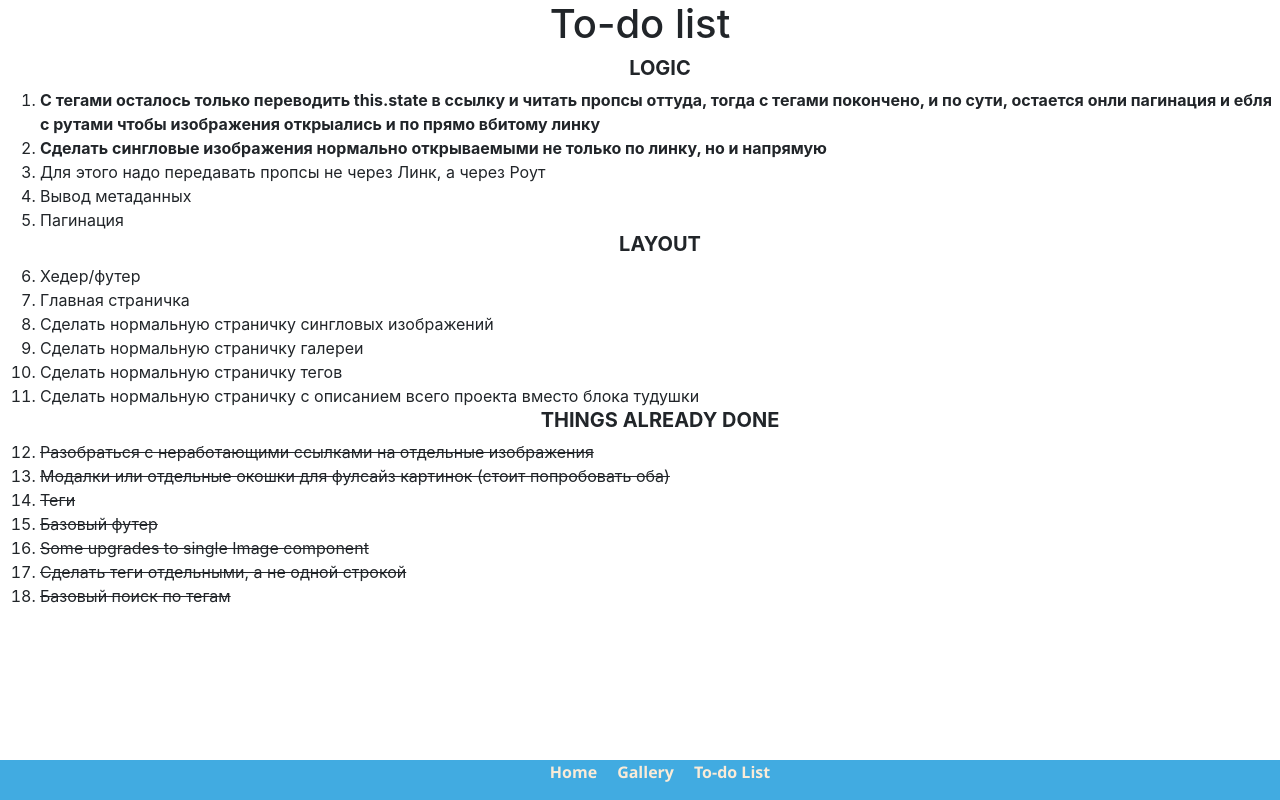
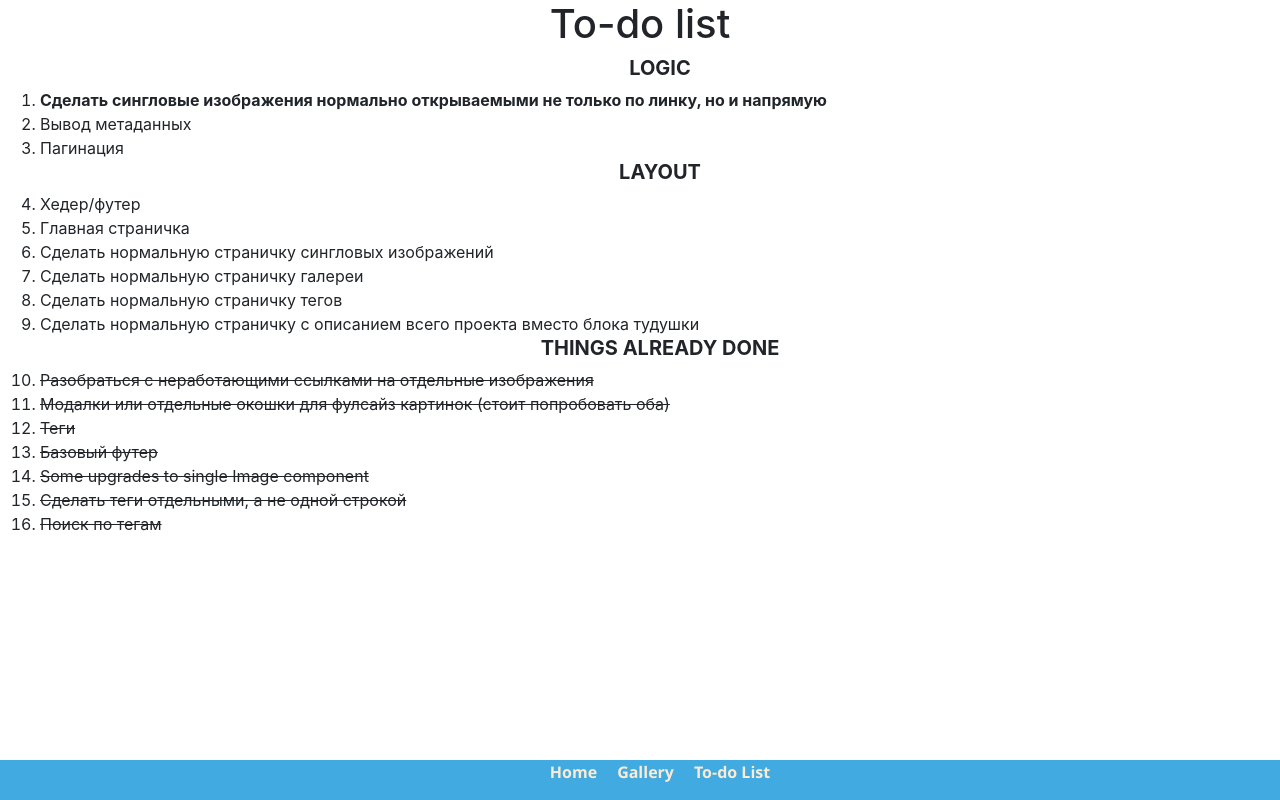
Before and after one commit to Glkorded/Gallery, a React (Create React App) app: page /todolist in a window 1280 px wide. Built offline with nearby package versions, Linux system fonts and the light colour scheme.

Commit message:
did some bugfixes with tagsearch

```diff
--- a/src/Components/Gallery.js
+++ b/src/Components/Gallery.js
@@ -33,7 +33,7 @@ class Gallery extends Component {
                     imgUrl={require(`../Images/${image.id}.jpg`)}
                   />
                 </Link>
-              </div> : <div key = {image.id} className={"hidden"}></div>
+              </div> : null
           )}
         </div>
       </div>
--- a/src/Components/TodoList.js
+++ b/src/Components/TodoList.js
@@ -6,9 +6,7 @@ const TodoList = () =>
     <h1 className="todolists">To-do list</h1>
     <ol>
       <h5><b>LOGIC</b></h5>
-      <li><b>С тегами осталось только переводить this.state в ссылку и читать пропсы оттуда, тогда с тегами покончено, и по сути, остается онли пагинация и ебля с рутами чтобы изображения открыались и по прямо вбитому линку</b></li>
       <li><b>Сделать сингловые изображения нормально открываемыми не только по линку, но и напрямую</b></li>
-      <li>Для этого надо передавать пропсы не через Линк, а через Роут </li>
       <li>Вывод метаданных</li>
       <li>Пагинация</li>
       <h5><b>LAYOUT</b></h5>
@@ -25,8 +23,7 @@ const TodoList = () =>
       <li><del>Базовый футер</del></li>
       <li><del>Some upgrades to single Image component</del></li>
       <li><del>Сделать теги отдельными, а не одной строкой</del></li>
-      <li><del>Базовый поиск по тегам</del></li>
-
+      <li><del>Поиск по тегам</del></li>
     </ol>
   </div>;
 
```
